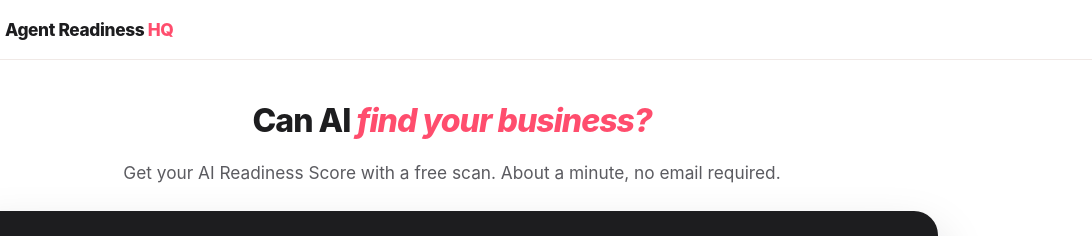
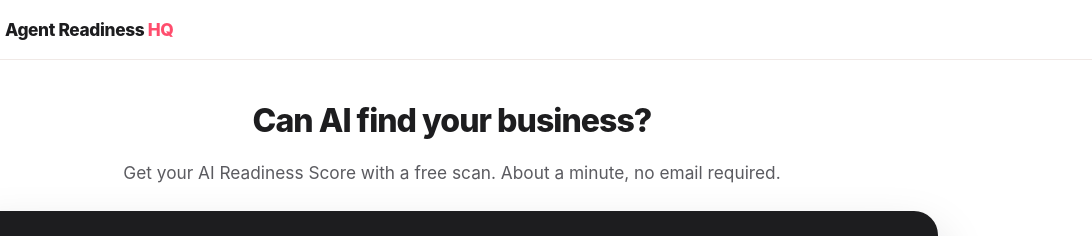
Before and after one commit to caleblund-cpu/Agent-readiness-hq, a plain HTML site: page public/scan.html in a window 1280 px wide. Shown: the top 236 px of the page, 188-1280 px from the left. Drawn offline with Linux system fonts and the light colour scheme; files whose address does not match are found by name.

Commit message:
Scan page: headline all black, no italics

```diff
--- a/public/scan.html
+++ b/public/scan.html
@@ -107,7 +107,7 @@
   <!-- Scan hero: this page has one job, the free scan. -->
   <section class="section cta scan-hero" id="cta">
     <div class="container">
-      <h1>Can AI <span class="grad-text" style="font-style: italic">find your business?</span></h1>
+      <h1>Can AI find your business?</h1>
       <p class="section-intro">Get your AI Readiness Score with a free scan. About a minute, no email required.</p>
       <div class="scan-panel">
       <form id="audit-form" class="audit-form" aria-label="Run free scan">
```
Also changed, not shown: site/scan.html (+1 -1 lines).
